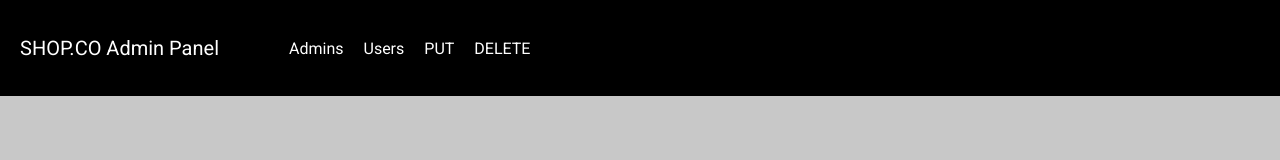
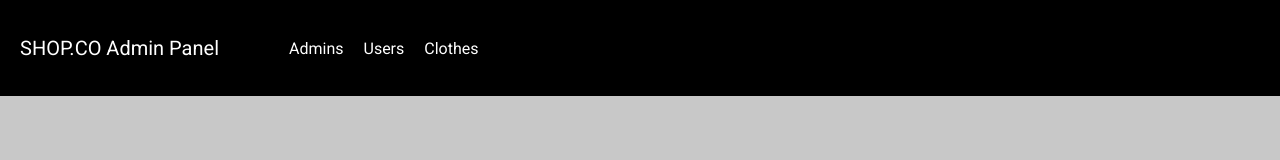
Before and after one commit to HogHordGit/CO_Shop, an Angular app: page /admin-panel in a window 1280 px wide. Shown: the top 160 px of the page. Built offline with nearby package versions, Linux system fonts and the light colour scheme.

Commit message:
added clothes component

```diff
--- /dev/null
+++ b/src/app/admin-panel/admin-clothes/admin-clothes.component.html
@@ -0,0 +1 @@
+<p>admin-clothes works!</p>
--- a/src/app/admin-panel/admin-home/admin-home.component.html
+++ b/src/app/admin-panel/admin-home/admin-home.component.html
@@ -10,8 +10,7 @@
           <nav class="header__nav nav">
             <a routerLink="/admin-panel/admins" routerLinkActive="active" class="nav__item">Admins</a>
             <a routerLink="/admin-panel/users" routerLinkActive="active" href="#" class="nav__item">Users</a>
-            <a href="#" class="nav__item">PUT</a>
-            <a href="#" class="nav__item">DELETE</a>
+            <a routerLink="/admin-panel/cloths" routerLinkActive="active" class="nav__item">Clothes</a>
           </nav>
         </div>
       </div>
--- a/src/app/admin-panel/admin-panel.module.ts
+++ b/src/app/admin-panel/admin-panel.module.ts
@@ -18,11 +18,12 @@ import {MatFormField, MatSuffix} from '@angular/material/form-field';
 import {MatIcon} from '@angular/material/icon';
 import {MatInput} from '@angular/material/input';
 import {MatPaginator} from '@angular/material/paginator';
+import {AdminClothesComponent} from './admin-clothes/admin-clothes.component';
 
 
 
 @NgModule({
-  declarations: [AdminHomeComponent, AdminListComponent, AdminUsersComponent],
+  declarations: [AdminHomeComponent, AdminListComponent, AdminUsersComponent, AdminClothesComponent],
   imports: [
     CommonModule,
     RouterModule,
```
Also changed, not shown: src/app/admin-panel/admin-clothes/admin-clothes.component.ts (added, +11 -0 lines), src/app/admin-panel/admin-clothes/admin-clothes.component.scss (added), 1 other file (tests, documents, lock files or other folders).
